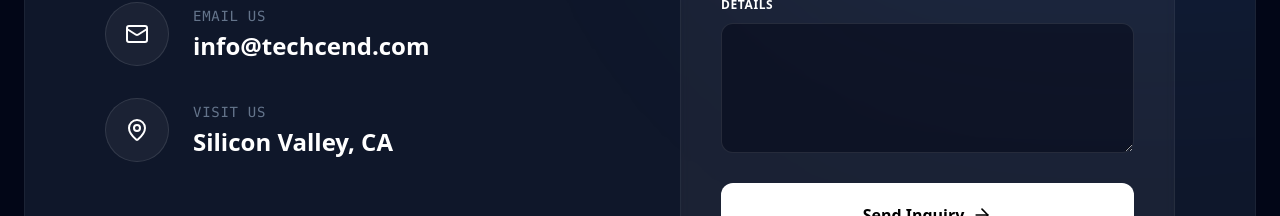
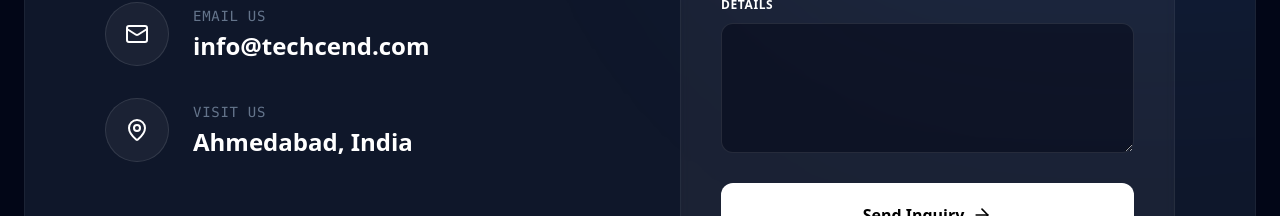
Before and after one commit to HarshalParghi13/techcend, a React (Vite) app: page / in a window 1280 px wide. Shown: the part 5520-5736 px from the top of the page. Built offline with nearby package versions, Linux system fonts and the light colour scheme.

Commit message:
changed location in contact section

```diff
--- a/src/components/sections/Contact.jsx
+++ b/src/components/sections/Contact.jsx
@@ -74,7 +74,7 @@
                     </div>
                     <div>
                       <p className="text-sm text-slate-500 font-mono uppercase tracking-wider mb-1">Visit Us</p>
-                      <p className="text-2xl font-bold text-white">Silicon Valley, CA</p>
+                      <p className="text-2xl font-bold text-white">Ahmedabad, India</p>
                     </div>
                   </div>
                 </div>
```
Also changed, not shown: 1 other file (tests, documents, lock files or other folders).
